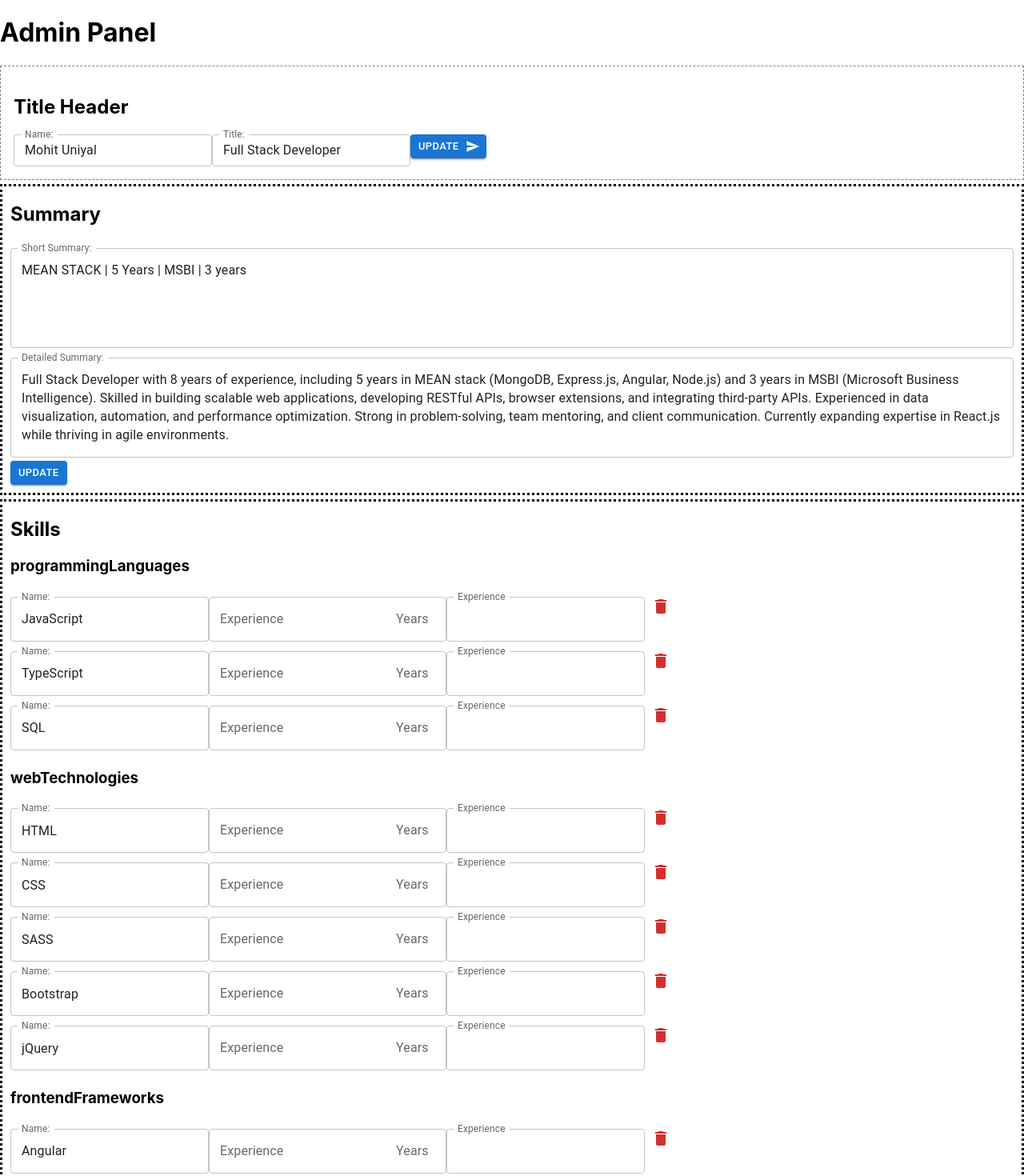
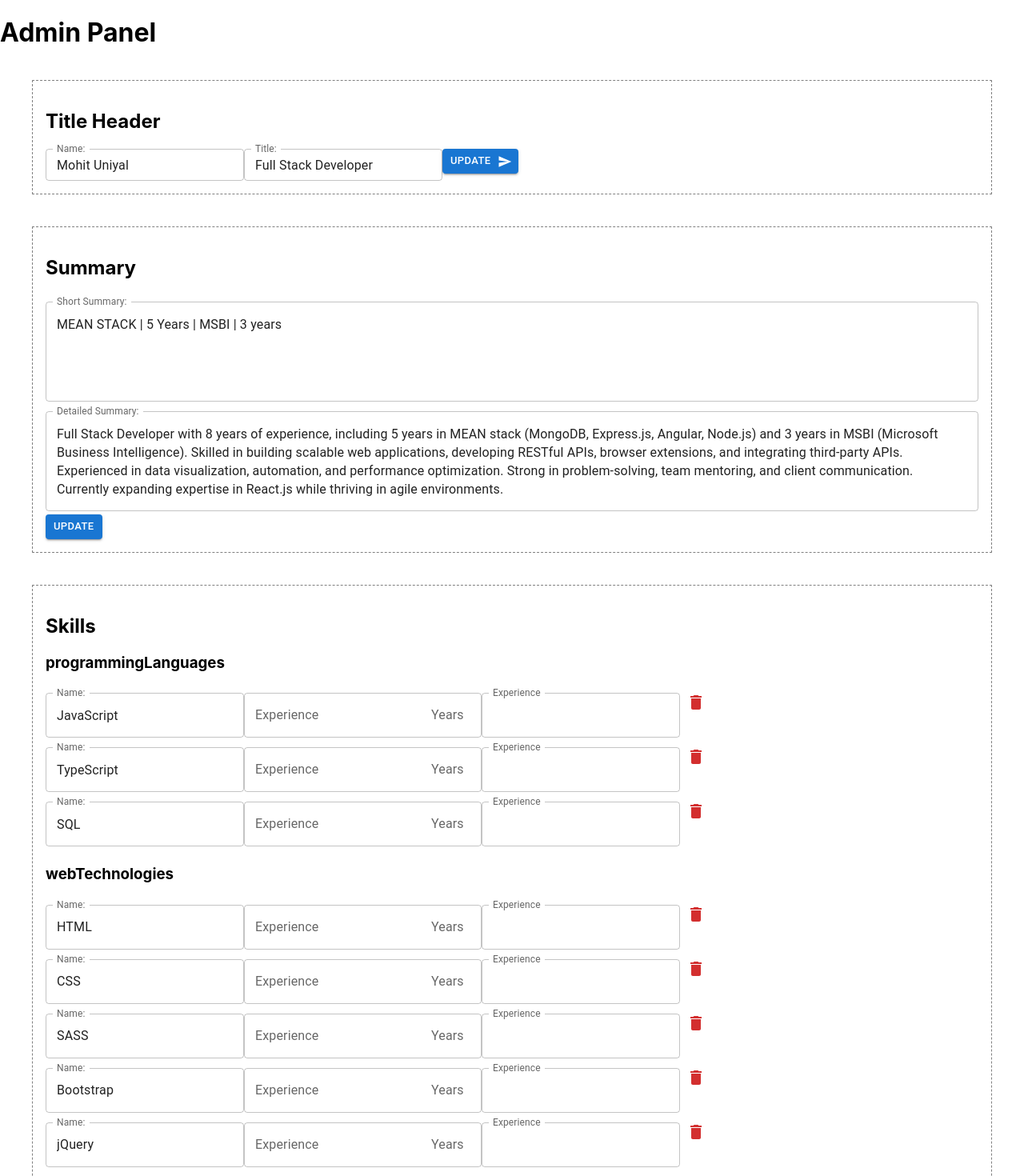
Before and after one commit to Mohit7th/resume, a React (Create React App) app: page /admin in a window 1280 px wide. Shown: the top 1470 px of the page at 80% size. Built offline with nearby package versions, Linux system fonts and the light colour scheme.

Commit message:
admin pannel ui changes

```diff
--- a/src/components/admin/ProjectBlock.tsx
+++ b/src/components/admin/ProjectBlock.tsx
@@ -4,6 +4,7 @@ import { useUserData, useUserDataDispatch } from "../../context/UserContext";
 import Button from "@mui/material/Button";
 import IconButton from "@mui/material/IconButton";
 import DeleteIcon from "@mui/icons-material/Delete";
+import { Box } from "@mui/material";
 
 export default function ProjectsBlock() {
     const userdata = useUserData();
@@ -50,7 +51,7 @@ export default function ProjectsBlock() {
     }
 
     return (
-        <div className="update-block">
+        <Box component="section" sx={{ m: 5, p: 2, border: "1px dashed grey" }}>
             <h2>Projects</h2>
 
             {Object.keys(projects).map((categoryKey) => (
@@ -112,6 +113,6 @@ export default function ProjectsBlock() {
             <Button variant="contained" size="small" onClick={updateProjects}>
                 Update
             </Button>
-        </div>
+        </Box>
     );
 }
--- a/src/components/admin/SkillsBlock.tsx
+++ b/src/components/admin/SkillsBlock.tsx
@@ -4,7 +4,7 @@ import { Skills, Skill } from "../../types"; // Import correct types
 import Button from "@mui/material/Button";
 import IconButton from "@mui/material/IconButton";
 import DeleteIcon from "@mui/icons-material/Delete";
-import { InputAdornment, TextField } from "@mui/material";
+import { Box, InputAdornment, TextField } from "@mui/material";
 
 export default function SkillsBlock() {
     const userdata = useUserData();
@@ -59,7 +59,7 @@ export default function SkillsBlock() {
     }
 
     return (
-        <div className="update-block">
+        <Box component="section" sx={{ m:5 , p: 2, border: "1px dashed grey" }}>
             <h2>Skills</h2>
 
             {Object.keys(skills).map((skillKey) => (
@@ -121,6 +121,6 @@ export default function SkillsBlock() {
             <Button variant="contained" size="small" onClick={updateSkills}>
                 Update
             </Button>
-        </div>
+        </Box>
     );
 }
--- a/src/components/admin/SummaryBlock.tsx
+++ b/src/components/admin/SummaryBlock.tsx
@@ -2,7 +2,7 @@ import { useState, useEffect } from "react";
 import { useUserData, useUserDataDispatch } from "../../context/UserContext";
 import { Summary } from "../../types"; // Import the correct type
 import Button from "@mui/material/Button";
-import { TextField } from "@mui/material";
+import { Box, TextField } from "@mui/material";
 
 export default function SummaryBlock() {
     const userdata = useUserData();
@@ -44,7 +44,7 @@ export default function SummaryBlock() {
     }
 
     return (
-        <div className="update-block">
+        <Box component="section" sx={{ m:5, p: 2, border: "1px dashed grey" }}>
             <h2>Summary</h2>
 
             <TextField fullWidth
@@ -71,6 +71,6 @@ export default function SummaryBlock() {
             <Button variant="contained" size="small" onClick={updateSummary}>
                 Update
             </Button>
-        </div>
+        </Box>
     );
 }
--- a/src/components/admin/TitleHeaderBlock.tsx
+++ b/src/components/admin/TitleHeaderBlock.tsx
@@ -52,7 +52,7 @@ export function TitleHeaderBlock() {
     }
 
     return (
-        <Box component="section" sx={{ p: 2, border: "1px dashed grey" }}>
+        <Box component="section" sx={{ m:5, p: 2, border: "1px dashed grey" }}>
             <h2>Title Header</h2>
 
             <TextField
--- a/src/components/admin/WorkHistoryBlock.tsx
+++ b/src/components/admin/WorkHistoryBlock.tsx
@@ -4,6 +4,7 @@ import { WorkHistory } from "../../types"; // Import the correct type
 import Button from "@mui/material/Button";
 import IconButton from "@mui/material/IconButton";
 import DeleteIcon from "@mui/icons-material/Delete";
+import { Box } from "@mui/material";
 
 export default function WorkHistoryBlock() {
     const userdata = useUserData();
@@ -46,7 +47,7 @@ export default function WorkHistoryBlock() {
     }
 
     return (
-        <div className="update-block">
+        <Box component="section" sx={{ m:5, p: 2, border: "1px dashed grey" }}>
             <h2>Work History</h2>
 
             {workHistory.map((detail, index) => (
@@ -103,6 +104,6 @@ export default function WorkHistoryBlock() {
             >
                 Update
             </Button>
-        </div>
+        </Box>
     );
 }
```
